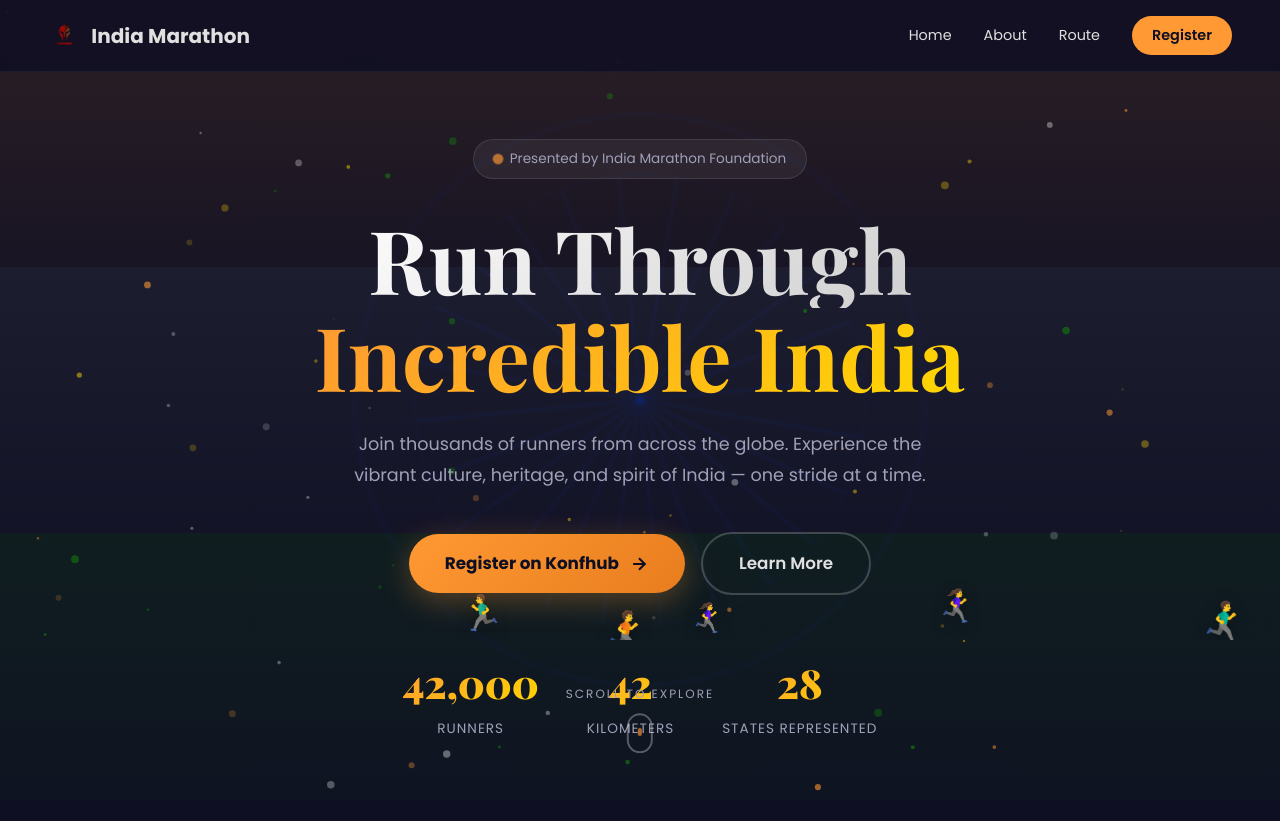
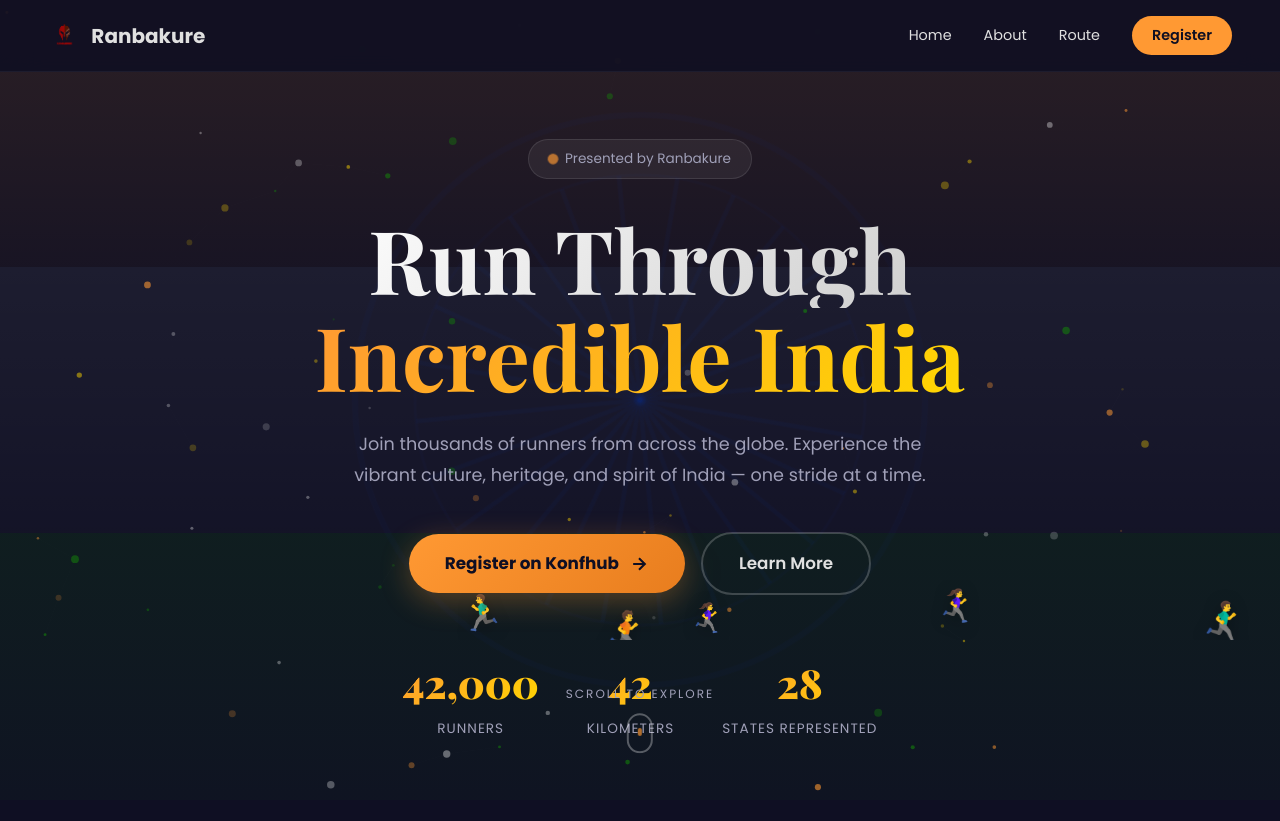
Before and after one commit to Hurley2017/ranbakure, a Flask app: page / in a window 1280 px wide. Shown: the top 821 px of the page. Run offline with Flask 3, Linux system fonts and the light colour scheme.

Commit message:
Rename India Marathon to Ranbakure throughout the site

```diff
--- a/templates/index.html
+++ b/templates/index.html
@@ -3,7 +3,7 @@
 <head>
     <meta charset="UTF-8">
     <meta name="viewport" content="width=device-width, initial-scale=1.0">
-    <title>India Marathon 2026 — Run for Glory</title>
+    <title>Ranbakure — Shekhawati Ultra Marathon</title>
     <link rel="icon" type="image/png" href="{{ url_for('static', filename='icon/Untitled-1.png') }}">
     <link rel="preconnect" href="https://fonts.googleapis.com">
     <link href="https://fonts.googleapis.com/css2?family=Poppins:wght@300;400;600;700;900&family=Playfair+Display:wght@700;900&display=swap" rel="stylesheet">
@@ -21,7 +21,7 @@
     <nav class="navbar" id="navbar">
         <div class="nav-brand">
             <img src="{{ url_for('static', filename='icon/Untitled-1.png') }}" alt="Logo" class="brand-logo">
-            <span class="brand-text">India Marathon</span>
+            <span class="brand-text">Ranbakure</span>
         </div>
         <div class="nav-links">
             <a href="#home">Home</a>
@@ -68,7 +68,7 @@
         <!-- Hero content -->
         <div class="hero-content">
             <div class="hero-badge">
-                <span class="badge-dot"></span> Presented by India Marathon Foundation
+                <span class="badge-dot"></span> Presented by Ranbakure
             </div>
             <h1 class="hero-title">
                 <span class="title-line">Run Through</span>
@@ -210,11 +210,11 @@
         <div class="footer-content">
             <div class="footer-brand">
                 <img src="{{ url_for('static', filename='icon/Untitled-1.png') }}" alt="Logo" class="brand-logo">
-                <span>India Marathon 2026</span>
+                <span>Ranbakure</span>
             </div>
             <p class="footer-tagline">One race. One nation. One spirit.</p>
             <div class="footer-bottom">
-                <span>&copy; 2026 India Marathon Foundation. All rights reserved.</span>
+                <span>&copy; 2026 Ranbakure. All rights reserved.</span>
                 <span>Made with ❤️ in India</span>
             </div>
         </div>
```
